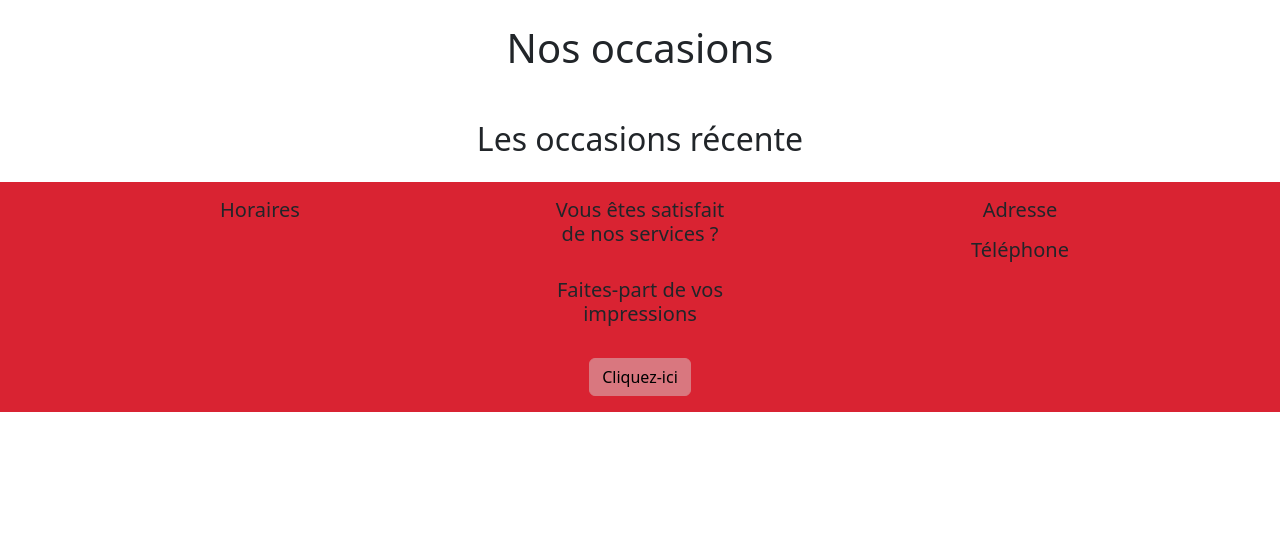
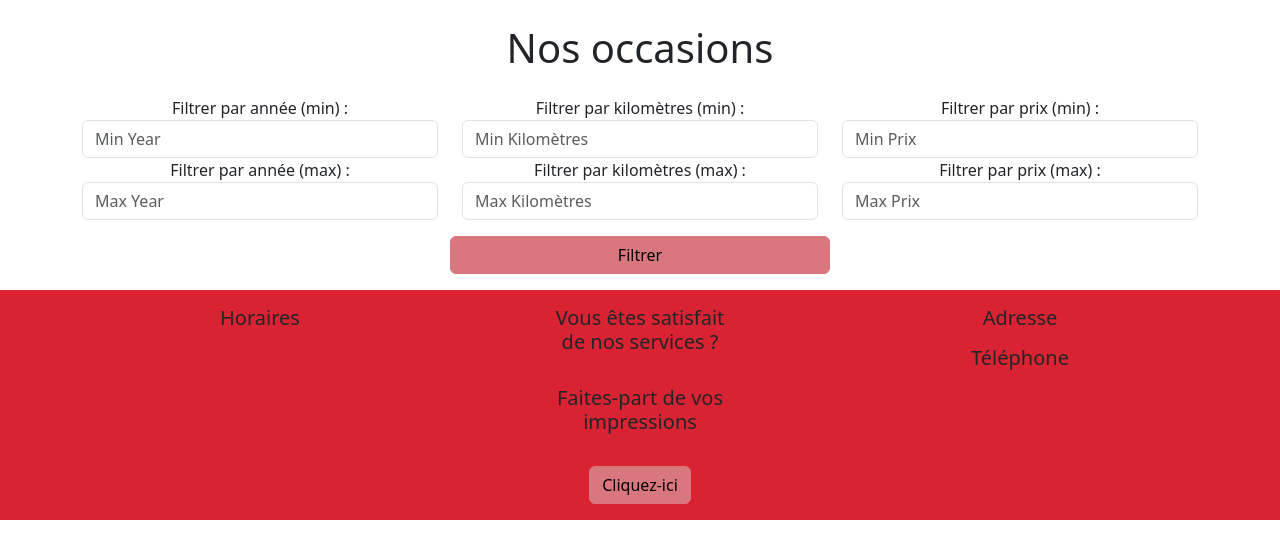
Before and after one commit to Thomas-Blachowiak/garageParrot, a Symfony app: template templates/car/index.html.twig in a window 1280 px wide. Shown: the part 100-659 px from the top of the page. Run offline with Twig, Linux system fonts and the light colour scheme; the template is opened without the code that fills it, so the values that code supplies are empty; style sheets or scripts are compiled from the project's sources; some libraries are stand-ins or nearby versions.

Commit message:
Ajout du filtre sur la page des occasions

```diff
--- a/templates/car/index.html.twig
+++ b/templates/car/index.html.twig
@@ -4,13 +4,42 @@
 
 {% block body %}
 <div class="container-sm text-center">
-        <h1 class="text-center my-4">Nos occasions</h1>
+	<h1 class="text-center my-4">Nos occasions</h1>
+	<form id="filter-form">
+		<div class="row">
+			<div class="form-group col-4">
+				<label for="year-filter">Filtrer par année (min) :</label>
+                <input type="number" id="year-min-filter" class="form-control" placeholder="Min Year">
+			</div>
+			<div class="form-group col-4">
+				<label for="kilometer-filter">Filtrer par kilomètres (min) :</label>
+				<input type="number" id="kilometer-filter" class="form-control" placeholder="Min Kilomètres">
+			</div>
+			<div class="form-group col-4">
+				<label for="price-min-filter">Filtrer par prix (min) :</label>
+				<input type="number" id="price-min-filter" class="form-control" placeholder="Min Prix">
+			</div>
+			<div class="form-group col-4">
+				<label for="year-filter">Filtrer par année (max) :</label>
+                <input type="number" id="year-min-filter" class="form-control" placeholder="Max Year">
+			</div>
+			<div class="form-group col-4">
+				<label for="kilometer-filter">Filtrer par kilomètres (max) :</label>
+				<input type="number" id="kilometer-filter" class="form-control" placeholder="Max Kilomètres">
+			</div>
+			<div class="form-group col-4">
+				<label for="price-min-filter">Filtrer par prix (max) :</label>
+				<input type="number" id="price-min-filter" class="form-control" placeholder="Max Prix">
+			</div>
+		</div>
+		<div class="row">
+			<button type="submit" class="btn btn-primary col-4 my-3 mx-auto">Filtrer</button>
+		</div>
+	</form>
 </div>
+
 <section class="container-sm">
 <div class="row">
-    <div class="col-12">
-            <h2 class="text-center my-4">Les occasions récente</h2>
-    </div>
 {% for usedCar in usedCar %}
     <div class="col-4">
         <div class="card h-70 m-3 bg-primary" style="width: 20rem" >
```
